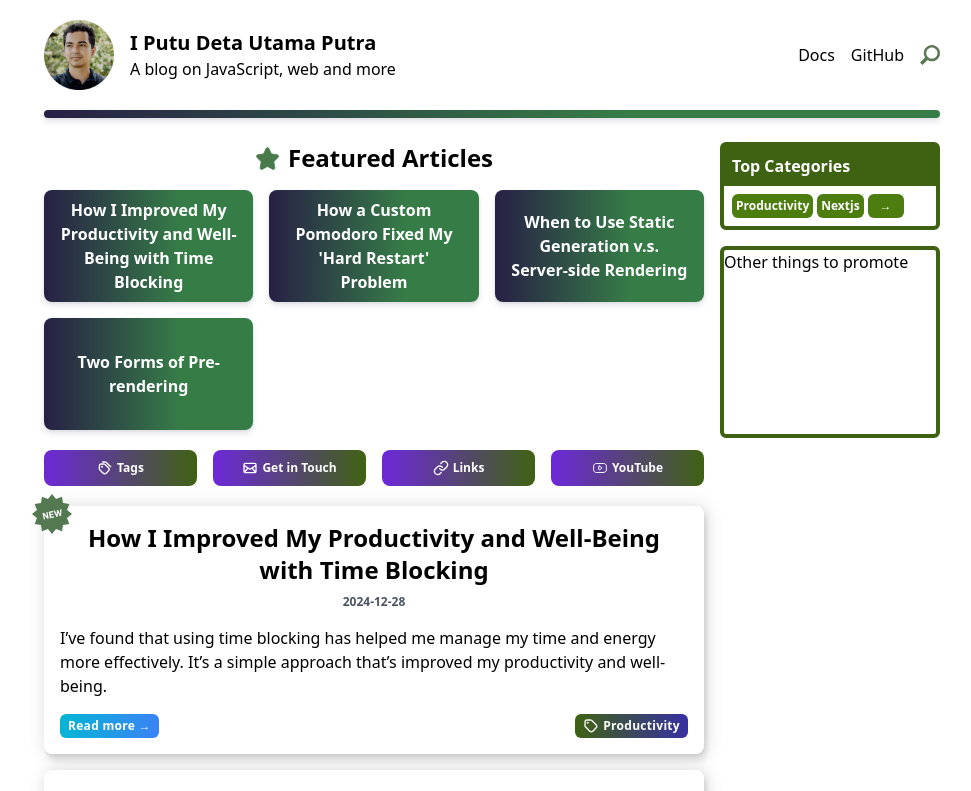
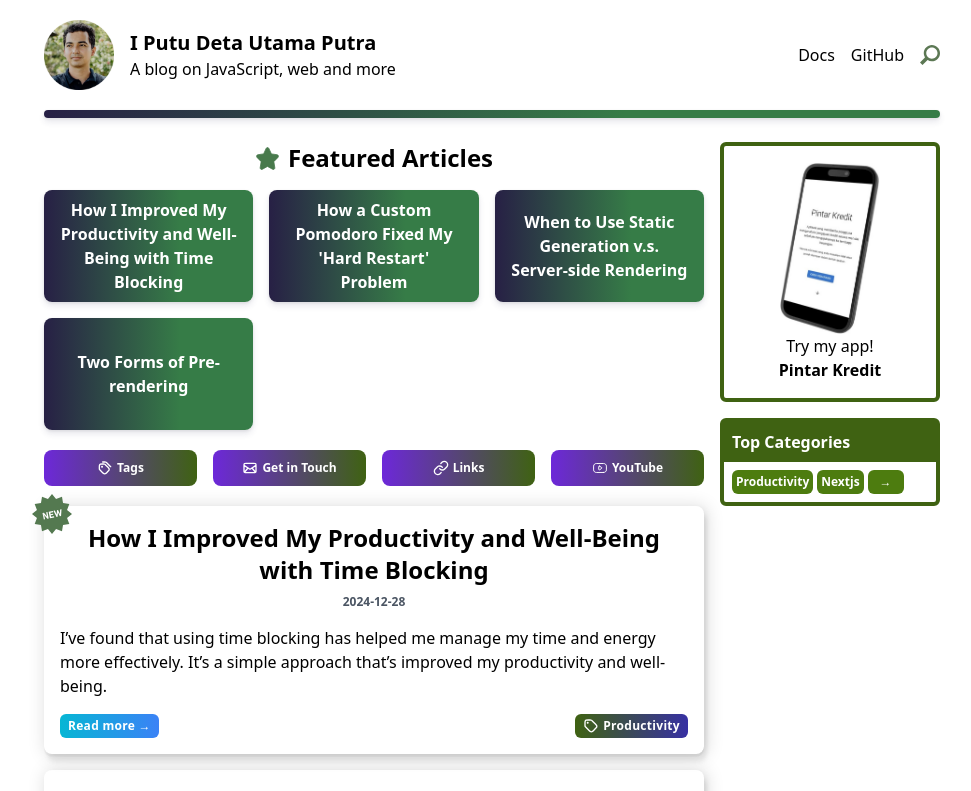
Before and after one commit to detautama/detautama.github.io, a Next.js app: page / in a window 1280 px wide. Shown: the top 791 px of the page, without its empty margins (148-1119 px from the left). Built offline with nearby package versions, Linux system fonts and the light colour scheme.

Commit message:
add Pintar Kredit promotion component to sidebar and remove outdated promotional section

```diff
--- a/app/layout.tsx
+++ b/app/layout.tsx
@@ -67,10 +67,8 @@ export default function RootLayout({
           <div className="flex gap-4">
             <div className="w-3/4">{children}</div>
             <div id="sidebar" className="flex w-1/4 flex-col gap-4">
+              <PintarKredit />
               <TopCategories topTags={topTags} />
-              <div className="h-48 rounded-md border-4 border-lime-800">
-                Other things to promote
-              </div>
             </div>
           </div>
           <footer
@@ -108,3 +106,24 @@ const TopCategories: React.FC<{ topTags: string[] }> = ({ topTags }) => {
     </div>
   );
 };
+
+const PintarKredit = () => {
+  return (
+    <div className="rounded-md border-4 border-lime-800 p-4">
+      <Image
+        src="/images/promote/pintar-kredit.jpg"
+        alt="pintar kredit"
+        width={100}
+        height={172}
+        className="m-auto"
+      />
+      <p className="text-center">
+        Try my app! <br />{" "}
+        <Link href={"https://pintar-kredit.detautama.me/"}>
+          {" "}
+          <strong>Pintar Kredit</strong>
+        </Link>
+      </p>
+    </div>
+  );
+};
```
Also changed, not shown: public/images/promote/pintar-kredit.jpg (added).
